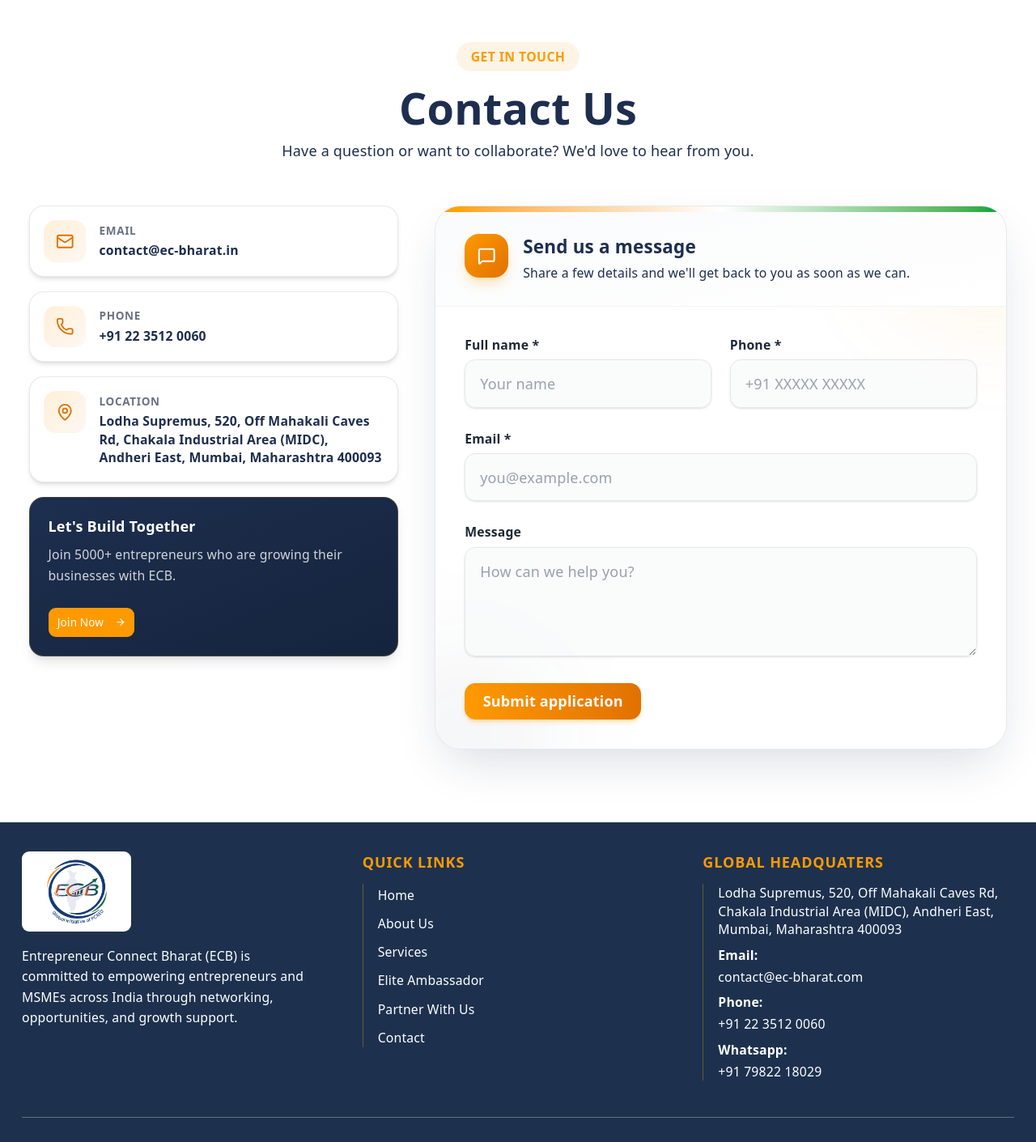
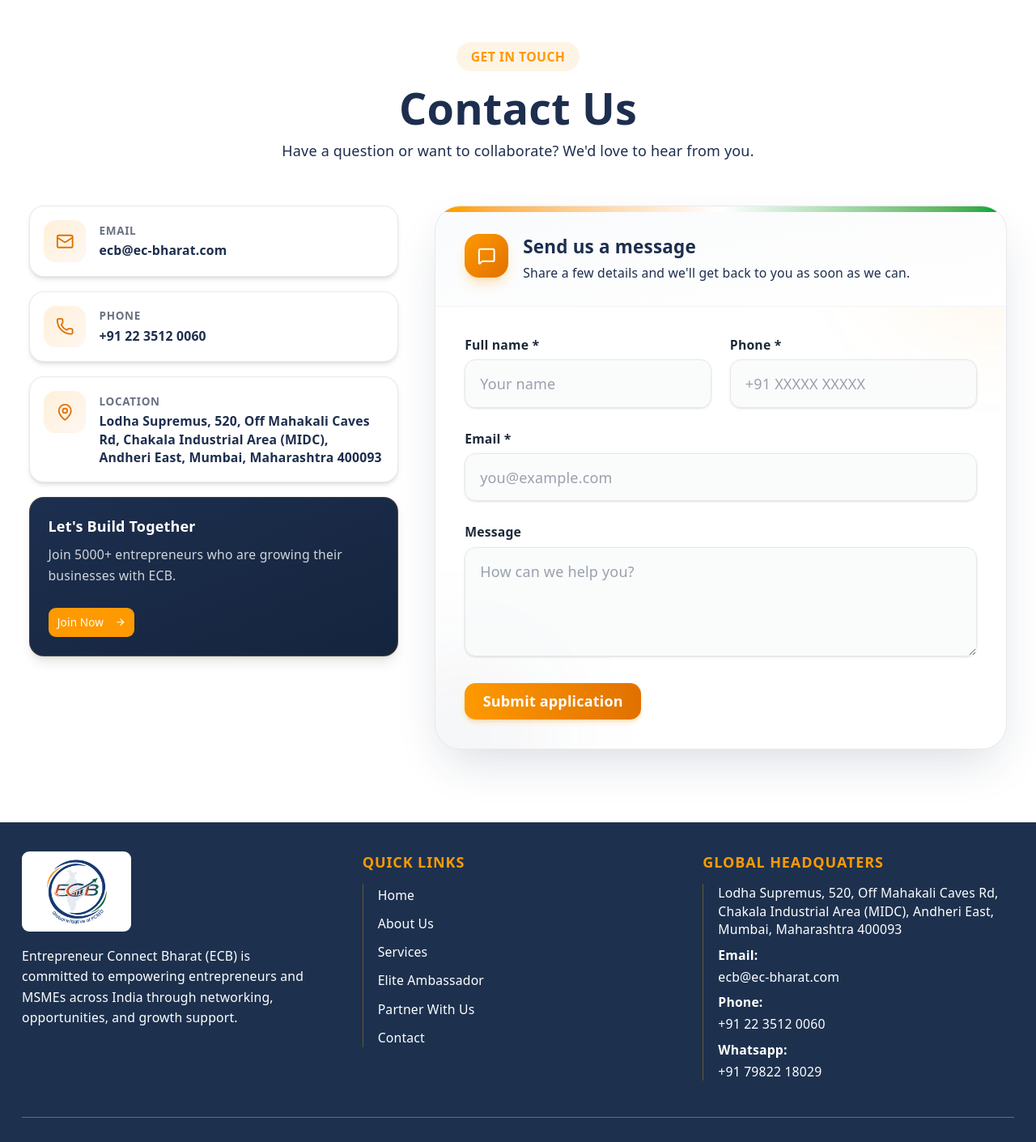
Before and after one commit to shankar-1403/ecb, a React (Vite) app: page / in a window 1280 px wide. Shown: the part 5955-7366 px from the top of the page at 81% size. Built offline with nearby package versions, Linux system fonts and the light colour scheme.

Commit message:
contact-ecb

```diff
--- a/src/components/Footer.jsx
+++ b/src/components/Footer.jsx
@@ -47,7 +47,7 @@
             </li>
             <li className="flex flex-col gap-1">
               <p className="w-20 font-bold">Email:</p>
-              <a href="mailto:contact@ec-bharat.com" className="hover:text-amber-400 transition">contact@ec-bharat.com</a>
+              <a href="mailto:ecb@ec-bharat.com" className="hover:text-amber-400 transition">ecb@ec-bharat.com</a>
             </li>
             <li className="flex flex-col gap-1">
               <p className="w-20 font-bold">Phone:</p>
--- a/src/pages/Contact.jsx
+++ b/src/pages/Contact.jsx
@@ -14,7 +14,7 @@
   "hover:border-gray-300 hover:bg-white focus:border-amber-500 focus:bg-white focus:ring-4 focus:ring-amber-500/15";
 
 const contactItems = [
-  { icon: Mail, label: "Email", value: "contact@ec-bharat.com", href: "mailto:contact@ec-bharat.com" },
+  { icon: Mail, label: "Email", value: "ecb@ec-bharat.com", href: "mailto:ecb@ec-bharat.com" },
   { icon: Phone, label: "Phone", value: "+91 22 3512 0060", href: "tel:+91 22 3512 0060" },
   { icon: MapPin, label: "Location", value: "Lodha Supremus, 520, Off Mahakali Caves Rd, Chakala Industrial Area (MIDC), Andheri East, Mumbai, Maharashtra 400093", href: "https://www.google.com/maps?q=Lodha+Supremus+Andheri+East+Mumbai" },
 ];
--- a/src/pages/Home.jsx
+++ b/src/pages/Home.jsx
@@ -732,7 +732,7 @@
                     <div className="grid md:grid-cols-5 gap-6 lg:gap-10 items-start">
                         <div className="md:col-span-2 space-y-4">
                             {[
-                                { icon: Mail, label: "Email", value: "contact@ec-bharat.in", href: "mailto:contact@ec-bharat.in" },
+                                { icon: Mail, label: "Email", value: "ecb@ec-bharat.com", href: "mailto:ecb@ec-bharat.com" },
                                 { icon: Phone, label: "Phone", value: "+91 22 3512 0060", href: "tel:+912235120060" },
                                 { icon: MapPin, label: "Location", value: "Lodha Supremus, 520, Off Mahakali Caves Rd, Chakala Industrial Area (MIDC), Andheri East, Mumbai, Maharashtra 400093", href: "https://www.google.com/maps?q=Lodha+Supremus+Andheri+East+Mumbai" },
                             ].map(({ icon: Icon, label, value, href }) => {
```
